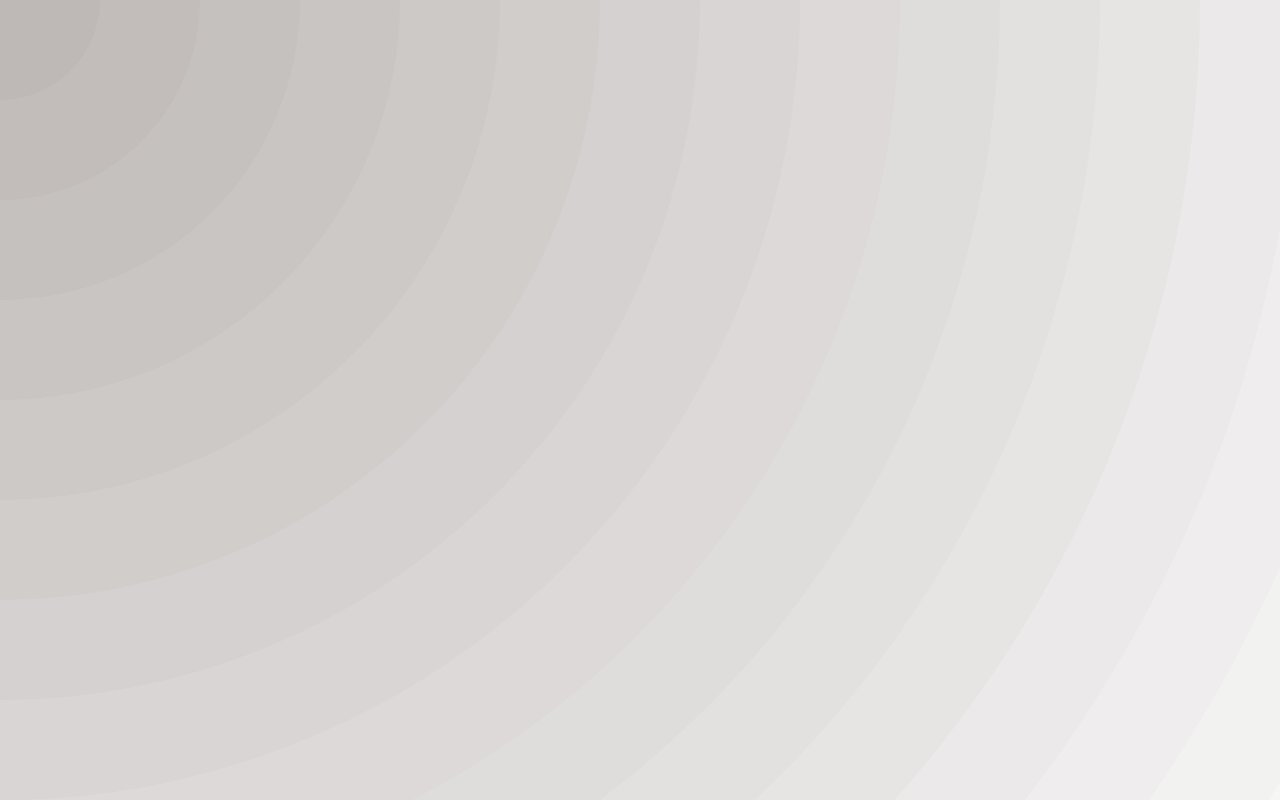
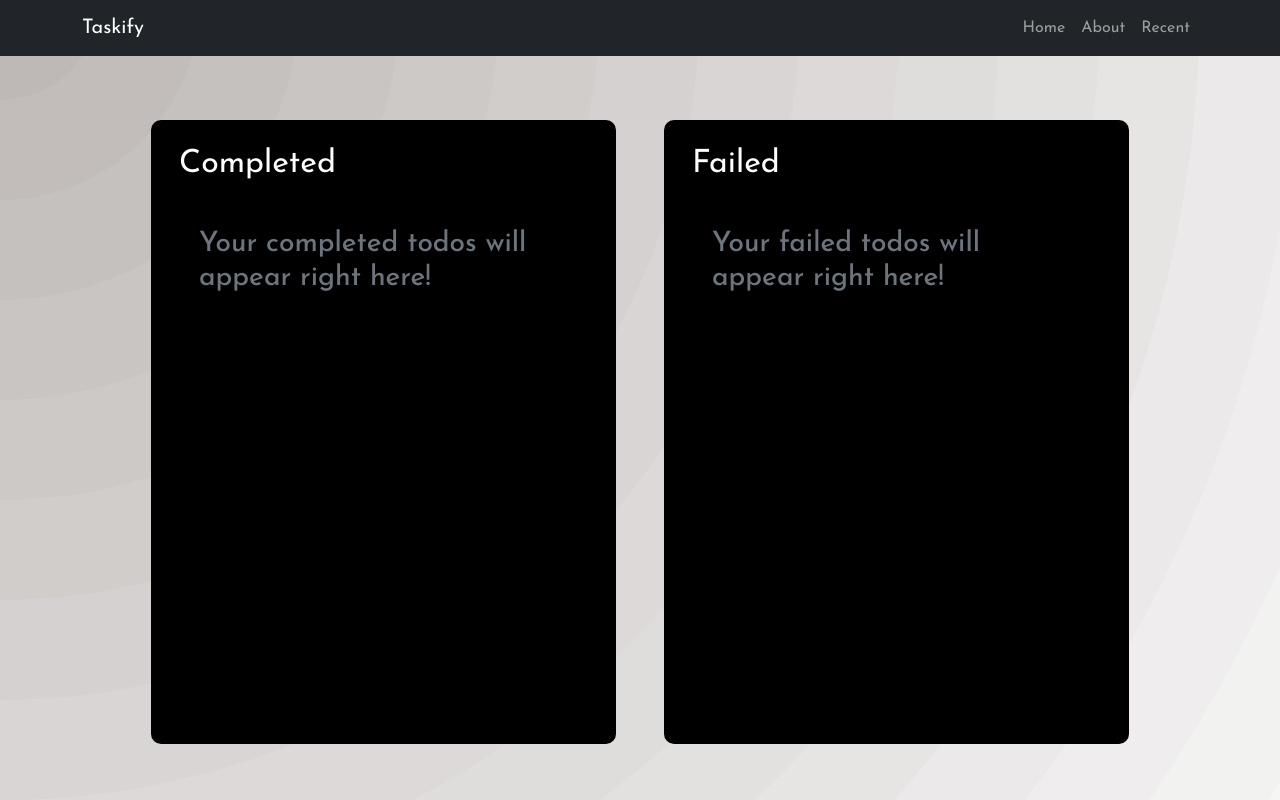
Before and after one commit to LukassF/ToDo, a React (Create React App) app: page /#/history in a window 1280 px wide. Built offline with nearby package versions, Linux system fonts and the light colour scheme.

Commit message:
more fixing

```diff
--- a/src/App.tsx
+++ b/src/App.tsx
@@ -25,9 +25,9 @@ return(
       <NavbarComponent />
       <Container>
         <Routes>
-          <Route path="/todo-app" element={<Home />}/>
-          <Route path="/todo-app/about" element={<About />}/>
-          <Route path="/todo-app/history" element={<History />}/>
+          <Route path="/" element={<Home />}/>
+          <Route path="/about" element={<About />}/>
+          <Route path="/history" element={<History />}/>
           <Route path="*" element={<h1>Error 404</h1>}/>
         </Routes>
       </Container>
--- a/src/index.tsx
+++ b/src/index.tsx
@@ -2,7 +2,7 @@ import React from 'react'
 import ReactDOM from 'react-dom/client'
 import App from './App'
 import reportWebVitals from './reportWebVitals'
-import { BrowserRouter } from 'react-router-dom'
+import { HashRouter } from 'react-router-dom'
 import { Provider } from 'react-redux'
 import store from './data/redux_store'
 import { PersistGate } from "redux-persist/integration/react"
@@ -16,11 +16,11 @@ const root = ReactDOM.createRoot(
 root.render(
   // <React.StrictMode>
   <Provider store={store}>
-    <BrowserRouter basename='/todo-app'>
+    <HashRouter>
       <PersistGate persistor={persistor}>
         <App />
       </PersistGate>
-    </BrowserRouter>
+    </HashRouter>
   </Provider>
   // </React.StrictMode>
 );
```
